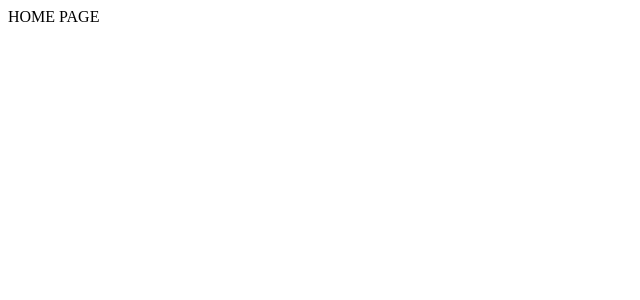
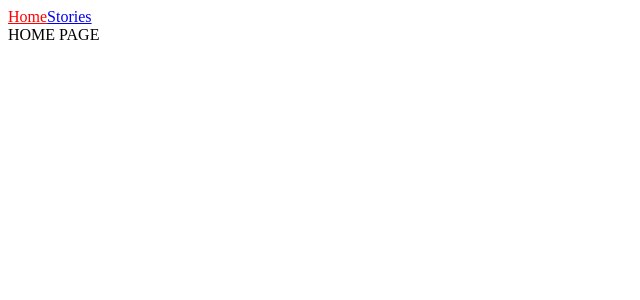
Before and after one commit to Mely07/storyteller-frontend, a React (Create React App) app: page / in a window 1280 px wide. Shown: the top 300 px of the page, without its empty margins (0-640 px from the left). Built offline with nearby package versions, Linux system fonts and the light colour scheme.

Commit message:
Created StoryCard component to serve as a gateway to Story info. Added a NavBar to facilitate user navigation.

```diff
--- a/package.json
+++ b/package.json
@@ -6,7 +6,9 @@
     "@testing-library/jest-dom": "^4.2.4",
     "@testing-library/react": "^9.3.2",
     "@testing-library/user-event": "^7.1.2",
+    "bootstrap": "^4.5.2",
     "react": "^16.8.3",
+    "react-bootstrap": "^1.3.0",
     "react-dom": "^16.13.1",
     "react-redux": "^7.2.1",
     "react-router-dom": "^5.2.0",
--- /dev/null
+++ b/src/components /Navbar.js
@@ -0,0 +1,32 @@
+import React from 'react';
+import { NavLink } from 'react-router-dom';
+
+const link = {
+    //styling
+}
+
+const Navbar = () => {
+    return (
+    <div className="navbar">
+        <NavLink
+          to="/"
+          exact
+          style={link}
+          activeStyle={{
+           color: 'red'
+          }}
+        >Home</NavLink>
+
+        <NavLink
+          to="/stories"
+          exact
+          style={link}
+          activeStyle={{
+            color: 'red'
+          }}
+        >Stories</NavLink>
+    </div>
+    );
+};
+
+export default Navbar;
--- a/src/components /Router.js
+++ b/src/components /Router.js
@@ -3,11 +3,14 @@ import {Switch, Route} from 'react-router-dom'
 import CommentsContainer from '../containers/CommentsContainer';
 import StoriesContainer from '../containers/StoriesContainer';
 import Home from './Home';
+import Navbar from './Navbar';
 
 
 const Router = () => {
     return (
         <div>
+            <Navbar />
+
             <Switch>
                 <Route exact path='/' component={Home} />
                 <Route exact path='/stories' component={StoriesContainer} />
--- a/src/components /comments/Comment.js
+++ b/src/components /comments/Comment.js
@@ -7,6 +7,8 @@ class Comment extends Component {
                 text: {this.props.comment.text}
             <br></br>
                 story_id: {this.props.comment.story_id}
+            <br></br>
+                comment_id: {this.props.comment.id}
             </div>
         );
     }
--- a/src/components /stories/Stories.js
+++ b/src/components /stories/Stories.js
@@ -1,12 +1,12 @@
 import React, { Component } from 'react';
 import {connect} from 'react-redux'
-import Story from './Story'
+import StoryCard from './StoryCard'
 
 class Stories extends Component {
     render() {
         return (
             <ul>
-                {this.props.stories.map(story => <li key={story.id}><Story story={story}/></li> )}
+                {this.props.stories.map(story => <li key={story.id}><StoryCard story={story}/></li> )}
             </ul>
         );
     }
--- /dev/null
+++ b/src/components /stories/StoryCard.js
@@ -0,0 +1,43 @@
+import React from 'react';
+import { Card } from 'react-bootstrap'
+
+const StoryCard = ({story}) => {
+    return (
+        //Link to Story
+        <div>
+            <Card style={cardStyle}>
+                <Card.Body>
+                    <Card.Img src={story.image} style={imageStyle}/>
+                    {/* <Card.Title>{story.opening_line}</Card.Title> */}
+                </Card.Body>
+            </Card>
+        </div>
+    );
+};
+
+export default StoryCard;
+
+
+const cardStyle = {
+    border: 'solid',
+    marginBottom: 25,
+    marginTop: 25,
+    marginLeft: 25,
+    paddingLeft: 25,
+    paddingRight: 25,
+    paddingBottom: 25,
+    paddingTop: 25,
+    height: 250,
+    width: 250,
+    display: 'inline-block',
+    textAlign: 'center'
+}
+
+const imageStyle = {
+    display: 'block',
+    marginLeft: 'auto',
+    marginRight: 'auto',
+    width: 200,
+    height: 200,
+    marginBottom: 10
+}
```
Also changed, not shown: 1 other file (tests, documents, lock files or other folders).
